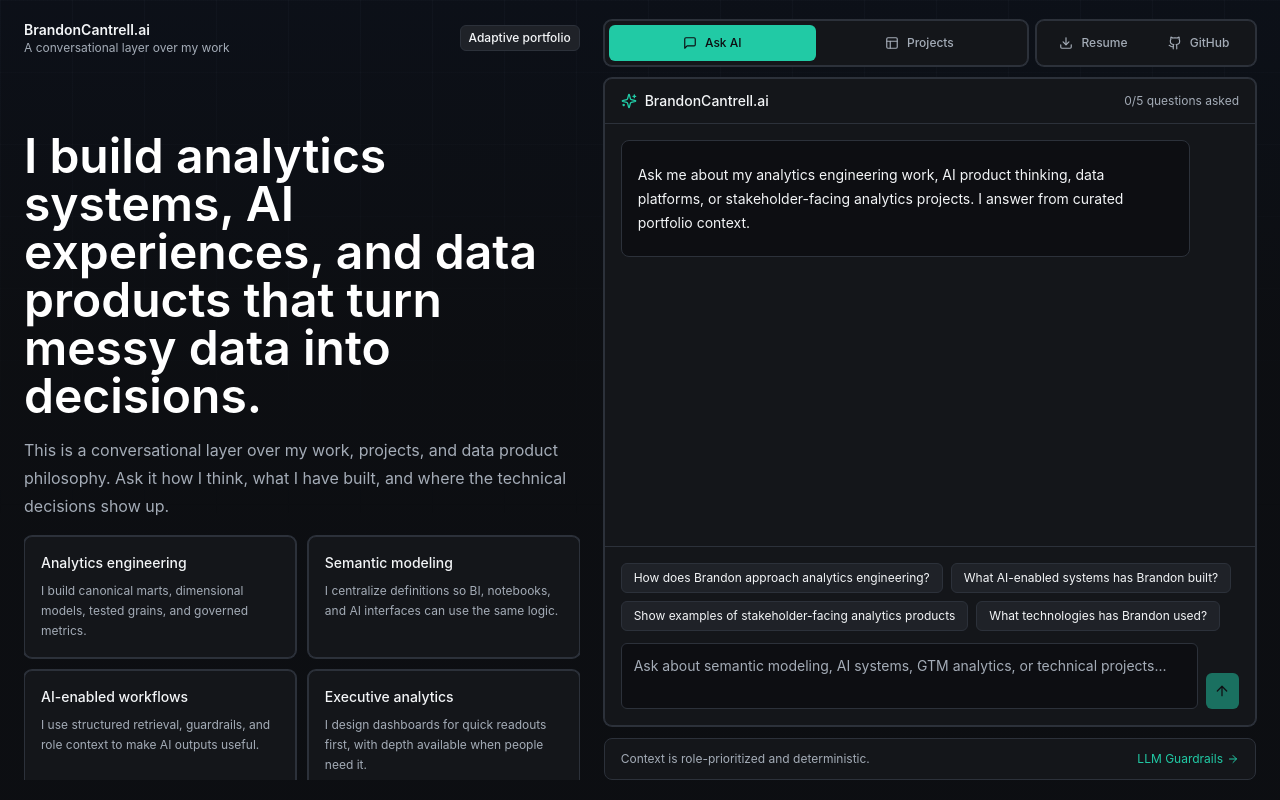
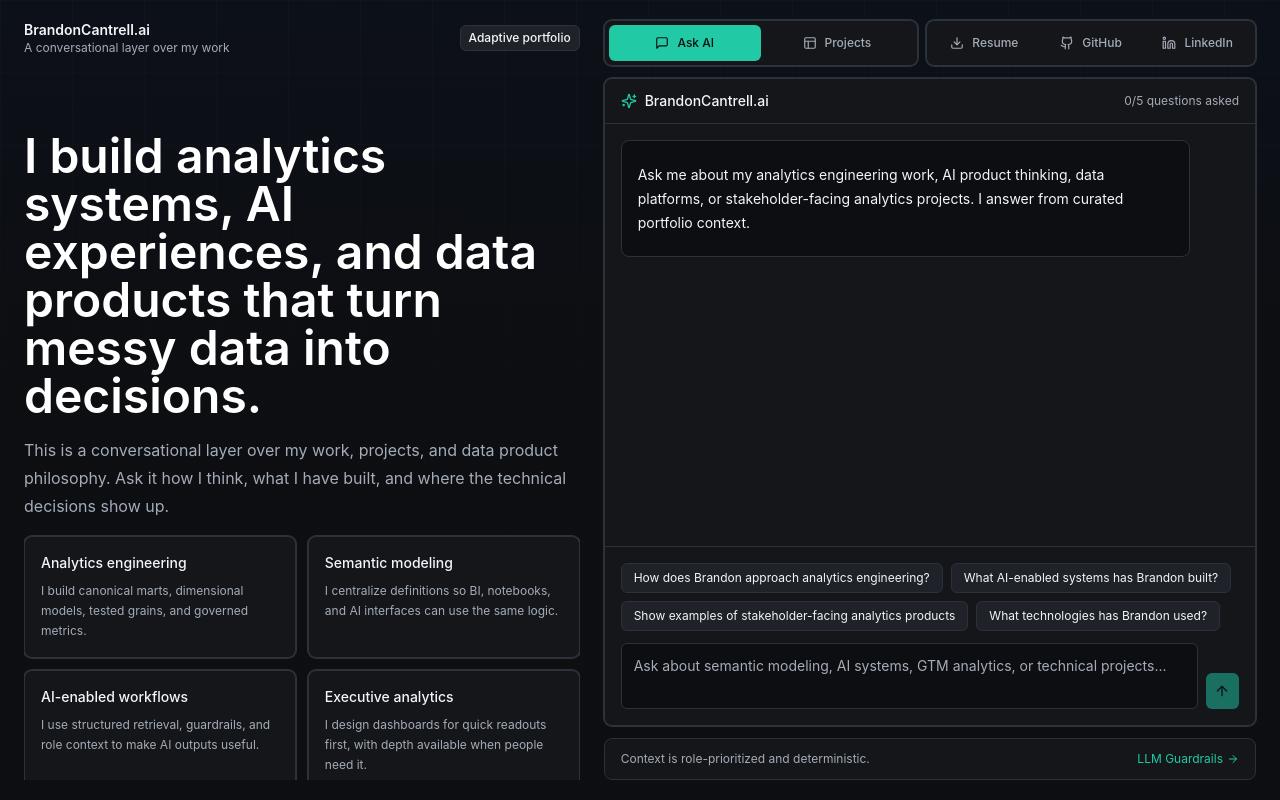
Before and after one commit to BrandonCANalytics/career-ai, a Next.js app: page / in a window 1280 px wide. Built offline with nearby package versions, Linux system fonts and the light colour scheme; no server answers.

Commit message:
feat(ui): add linkedin profile link

```diff
--- a/components/portfolio-shell.tsx
+++ b/components/portfolio-shell.tsx
@@ -1,7 +1,7 @@
 "use client";
 
 import { useEffect, useState } from "react";
-import { ArrowRight, Download, Github, MessageSquare, PanelsTopLeft } from "lucide-react";
+import { ArrowRight, Download, Github, Linkedin, MessageSquare, PanelsTopLeft } from "lucide-react";
 import { ChatPanel } from "@/components/chat/chat-panel";
 import { ProjectShowcase } from "@/components/projects/project-showcase";
 import { Badge } from "@/components/ui/badge";
@@ -21,6 +21,7 @@ const resumeByRole: Record<RoleKey, string> = {
 };
 
 const githubUrl = "https://github.com/BrandonCANalytics";
+const linkedinUrl = "https://www.linkedin.com/in/canalytics/";
 
 const skillEvidence: Record<string, string> = {
   "Analytics engineering": "I build canonical marts, dimensional models, tested grains, and governed metrics.",
@@ -233,7 +234,7 @@ function PanelActions({
           Projects
         </button>
       </div>
-      <div className="grid min-w-0 grid-cols-2 rounded-lg border bg-card p-1 shadow-soft-border sm:w-[220px]">
+      <div className="grid min-w-0 grid-cols-3 rounded-lg border bg-card p-1 shadow-soft-border sm:w-[330px]">
         <a
           className="inline-flex h-9 min-w-0 items-center justify-center gap-2 rounded-md px-3 text-xs font-medium text-muted-foreground transition-colors hover:bg-accent hover:text-foreground"
           download
@@ -253,6 +254,16 @@ function PanelActions({
           <Github className="h-3.5 w-3.5" />
           GitHub
         </a>
+        <a
+          className="inline-flex h-9 min-w-0 items-center justify-center gap-2 rounded-md px-3 text-xs font-medium text-muted-foreground transition-colors hover:bg-accent hover:text-foreground"
+          href={linkedinUrl}
+          onClick={() => track("cta_clicked", { role, cta: "linkedin" })}
+          rel="noreferrer"
+          target="_blank"
+        >
+          <Linkedin className="h-3.5 w-3.5" />
+          LinkedIn
+        </a>
       </div>
     </div>
   );
```
